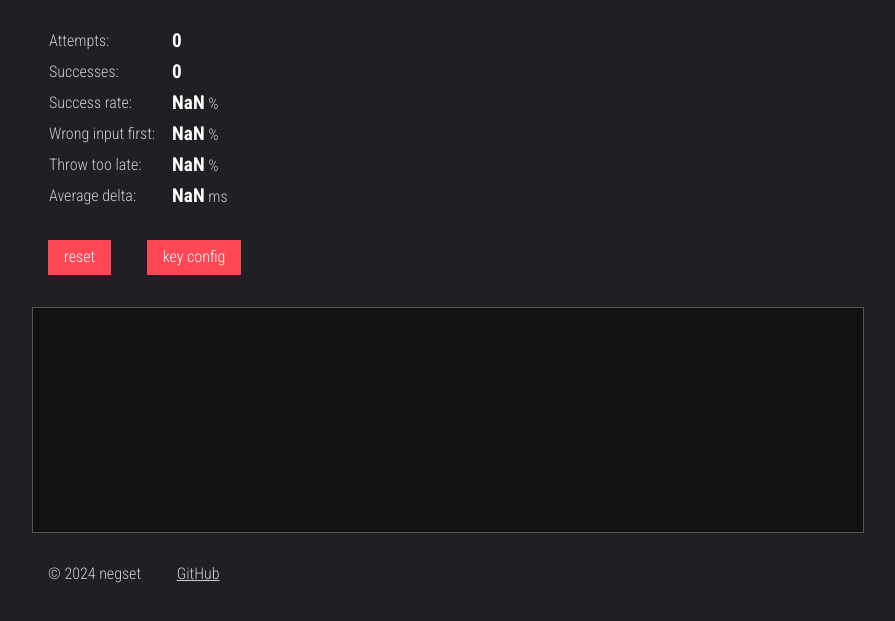
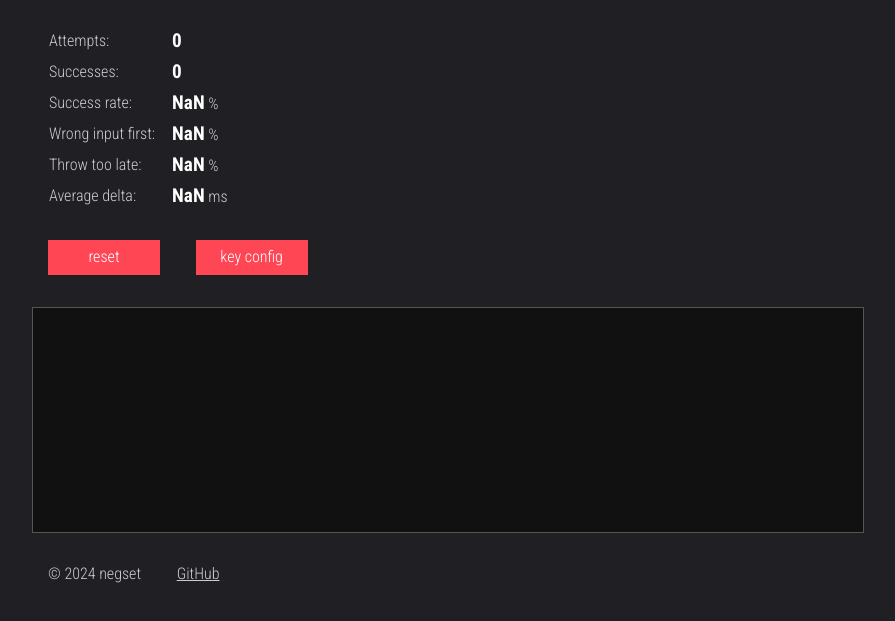
Before and after one commit to negset/jumpthrow, a plain HTML site: page index.html in a window 1280 px wide. Shown: the part 143-764 px from the top of the page, without its empty margins (192-1087 px from the left). Drawn offline with nearby package versions, Linux system fonts and the light colour scheme.

Commit message:
fix button width

```diff
--- a/css/style.css
+++ b/css/style.css
@@ -43,6 +43,7 @@ button {
   border: none;
   outline: none;
   padding: 0.5rem 1rem;
+  min-width: 7rem;
   & + & {
     margin-left: 2rem;
   }
```
